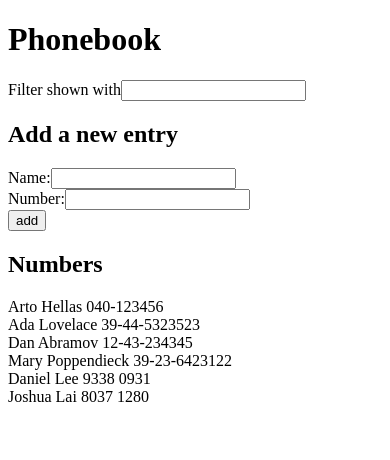
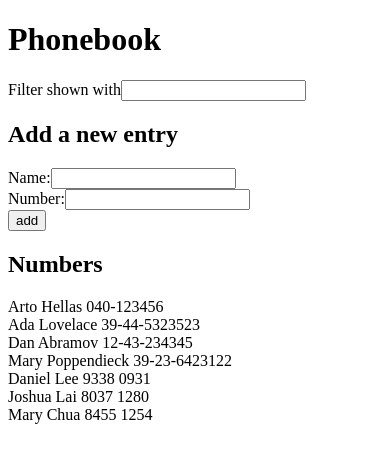
Before and after one commit to yuheem98/FullStackOpen2020, a React (Create React App) app in the folder part2/phonebook/: page / in a window 390 px wide. Shown: the top 460 px of the page. Built offline with nearby package versions, Linux system fonts and the light colour scheme; data requests are answered from the project's data file.

Commit message:
Add backend communication module for phonebook app for part 2 exercise 16

```diff
--- a/part2/phonebook/db.json
+++ b/part2/phonebook/db.json
@@ -29,6 +29,11 @@
       "name": "Joshua Lai",
       "number": "8037 1280",
       "id": 6
+    },
+    {
+      "name": "Mary Chua",
+      "number": "8455 1254",
+      "id": 7
     }
   ]
 }
--- a/part2/phonebook/src/App.js
+++ b/part2/phonebook/src/App.js
@@ -1,5 +1,5 @@
 import React, { useState, useEffect } from 'react'
-import axios from 'axios'
+import personService from './services/persons'
 import Filter from './components/Filter'
 import PersonForm from './components/PersonForm'
 import Persons from './components/Persons'
@@ -11,10 +11,10 @@ const App = () => {
   const [ newFilter, setNewFilter ] = useState('')
 
   useEffect(() => {
-    axios
-      .get('http://localhost:3001/persons')
-      .then(response => {
-        setPersons(response.data)
+    personService
+      .getAll()
+      .then(initalPersons => {
+        setPersons(initalPersons)
       })
   }, [])
 
@@ -24,16 +24,16 @@ const App = () => {
       acc || person.name === newName, false)) {
       alert(`${newName} is already added to phonebook`)
     } else {
-      const personObject = {
+      const newPerson = {
         name: newName,
         number: newNumber,
         id: persons.length + 1
       }
 
-      axios
-        .post('http://localhost:3001/persons', personObject)
-        .then(res => {
-          setPersons(persons.concat(res.data))
+      personService
+        .create(newPerson)
+        .then(returnedPerson => {
+          setPersons(persons.concat(returnedPerson))
           setNewName('')
           setNewNumber('')
         })
--- /dev/null
+++ b/part2/phonebook/src/services/persons.js
@@ -0,0 +1,22 @@
+import axios from 'axios'
+const baseUrl = 'http://localhost:3001/persons'
+
+const getAll = () => {
+  return axios
+    .get(baseUrl)
+    .then(response => response.data)
+}
+
+const create = newObject => {
+  return axios
+    .post(baseUrl, newObject)
+    .then(response => response.data)
+}
+
+const update = (id, newObject) => {
+  return axios
+    .put(`${baseUrl}/${id}`, newObject)
+    .then(response => response.data)
+}
+
+export default { getAll, create, update }
```
